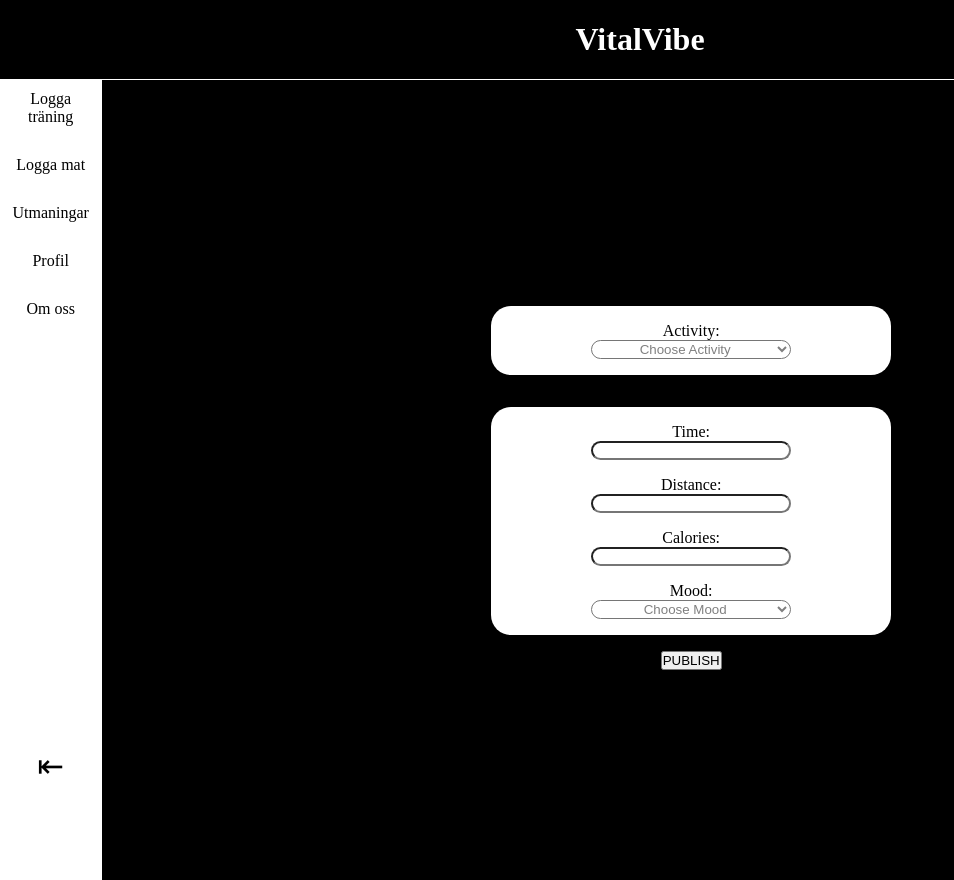
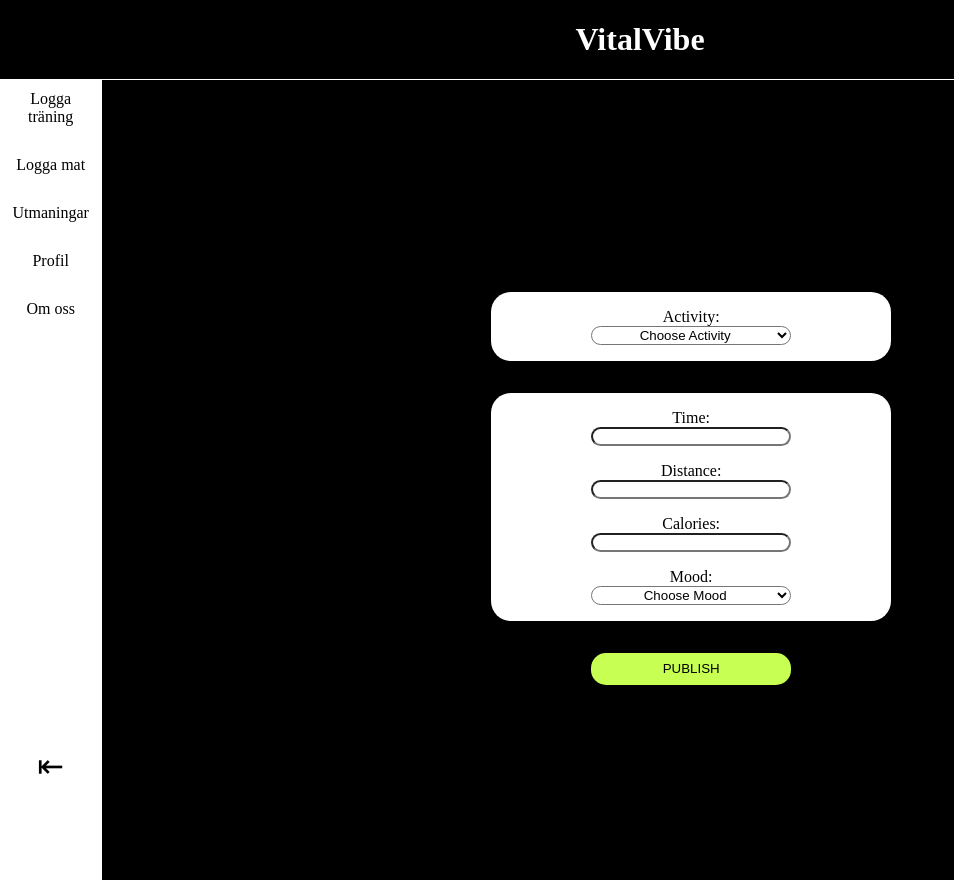
Before and after one commit to johnsson84/VitalVibe_Frontend, a React (Vite) app: page /training in a window 1280 px wide. Shown: the whole page, without its empty margins (0-954 px from the left). Built offline with nearby package versions, Linux system fonts and the light colour scheme.

Commit message:
push works

```diff
--- a/src/components/training/AddTraining.css
+++ b/src/components/training/AddTraining.css
@@ -1,4 +1,4 @@
-.addTMain{
+.addTMain {
   display: flex;
   flex-direction: column;
   align-items: center;
@@ -10,7 +10,7 @@
   text-align: center;
 }
 
-section{
+section {
   margin: 1rem;
   background-color: white;
   color: black;
@@ -20,24 +20,39 @@ section{
   height: auto;
 }
 
-section p{
+section p {
   margin-top: 1rem;
-
 }
-section select{
+section select {
   margin-bottom: 1rem;
 }
 
-section input{
+section input {
   border-radius: 15px;
   width: 50%;
 }
 
 select {
-    background-color: white;
   border-radius: 15px;
   width: 50%;
   text-align: center;
-    color: gray;
+  background-color: white;
+}
 
+.optionOne{
+    background-color: blue;
+    color: red;
 }
+
+
+
+.publishButton {
+  background-color: #c7ff52;
+  color: black;
+  border-style: none;
+  border-radius: 15px;
+  height: 2rem;
+  width: 50%;
+  max-width: 200px;
+  margin-top: 1rem;
+}
--- a/src/components/training/AddTraining.jsx
+++ b/src/components/training/AddTraining.jsx
@@ -5,17 +5,20 @@ import { useContext, useState } from "react";
 
 import { ActivityContext } from "../../pages/trainingPage/TrainingContext";
 
-
 const AddTraining = () => {
-
   const { addActivity } = useContext(ActivityContext);
 
+  const [loggedInUserId, setLoggedInUserId] = useState(
+    localStorage.getItem("loggedInUserId")
+  );
+
   const [activity, setActivity] = useState({
-    activity: "",
+    userId: loggedInUserId,
+    activityName: "",
     distance: "",
+    mood: "",
+    calories: "",
     time: "",
-    calories: "",
-    mood: "",
   });
 
   const handleActivity = (e) => {
@@ -33,7 +36,7 @@ const AddTraining = () => {
     console.log("Activity added, check database!");
 
     setActivity({
-      activity: "",
+      activityName: "",
       distance: "",
       time: "",
       calories: "",
@@ -47,23 +50,23 @@ const AddTraining = () => {
       <section>
         <p>Activity:</p>
         <select
-          name="activity"
+          name="activityName"
           placeholder="activity"
-          value={activity.activity}
+          value={activity.activityName}
           required
           onChange={handleActivity}
           className="chooseActivity"
         >
-          <option value="">Choose Activity</option>
-          <option value="running">Running</option>
-          <option value="walking">Walking</option>
-          <option value="biking">Biking</option>
+          <option  value="">Choose Activity</option>
+          <option  value="running">Running</option>
+          <option  value="walking">Walking</option>
+          <option  value="biking">Biking</option>
         </select>
       </section>
       <section>
         <p>Time:</p>
         <input
-          type="text"
+          type="number"
           name="time"
           value={activity.time}
           required
@@ -72,7 +75,7 @@ const AddTraining = () => {
         />
         <p>Distance:</p>
         <input
-          type="text"
+          type="number"
           name="distance"
           value={activity.distance}
           required
@@ -81,7 +84,7 @@ const AddTraining = () => {
         />
         <p>Calories:</p>
         <input
-          type="text"
+          type="number"
           name="calories"
           value={activity.calories}
           required
@@ -98,15 +101,15 @@ const AddTraining = () => {
           onChange={handleActivity}
           className="chooseMood"
         >
-          <option value="">Choose Mood</option>
-          <option value="GOOD">Bad</option>
-          <option value="AVERAGE">Average</option>
-          <option value="GOOD">Good</option>
-          <option value="VERYGOOD">Very Good</option>
+          <option  value="">Choose Mood</option>
+          <option  value="BAD">Bad</option>
+          <option  value="AVERAGE">Average</option>
+          <option  value="GOOD">Good</option>
+          <option  value="VERYGOOD">Very Good</option>
         </select>
       </section>
 
-      <button type="button" onClick={handlePublish}>
+      <button type="button" className="publishButton" onClick={handlePublish}>
         PUBLISH
       </button>
     </div>
--- a/src/pages/trainingPage/TrainingContext.jsx
+++ b/src/pages/trainingPage/TrainingContext.jsx
@@ -14,7 +14,12 @@ const ActivityProvider = ({ children }) => {
       credentials: "include",
 
       body: JSON.stringify({
-        acitvity,
+        userId: `${acitvity.userId}`,
+        activityName: `${acitvity.activityName}`,
+        distance: `${acitvity.distance}`,
+        time: `${acitvity.time}`,
+        calories: `${acitvity.calories}`,
+        mood: `${acitvity.mood}`,
       }),
     };
 
@@ -23,6 +28,8 @@ const ActivityProvider = ({ children }) => {
         `${import.meta.env.VITE_API_URL}/activity/create`,
         activityOptions
       );
+      console.log(JSON.stringify(acitvity) + " activity");
+      console.log(activityOptions.body + " body");
       const data = await res.json();
       console.log(JSON.stringify(data + " data"));
     } catch (error) {
```
Lines whose indentation alone changed are shown as unchanged.
